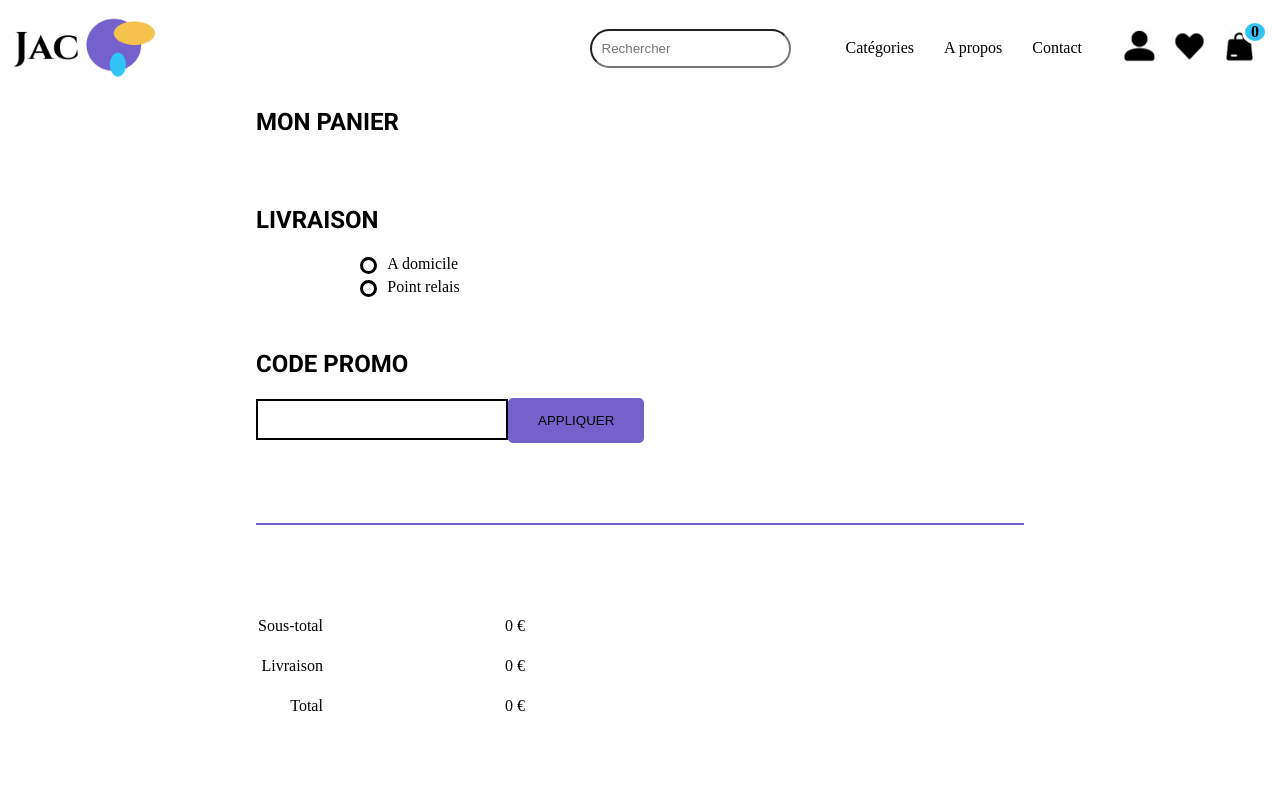
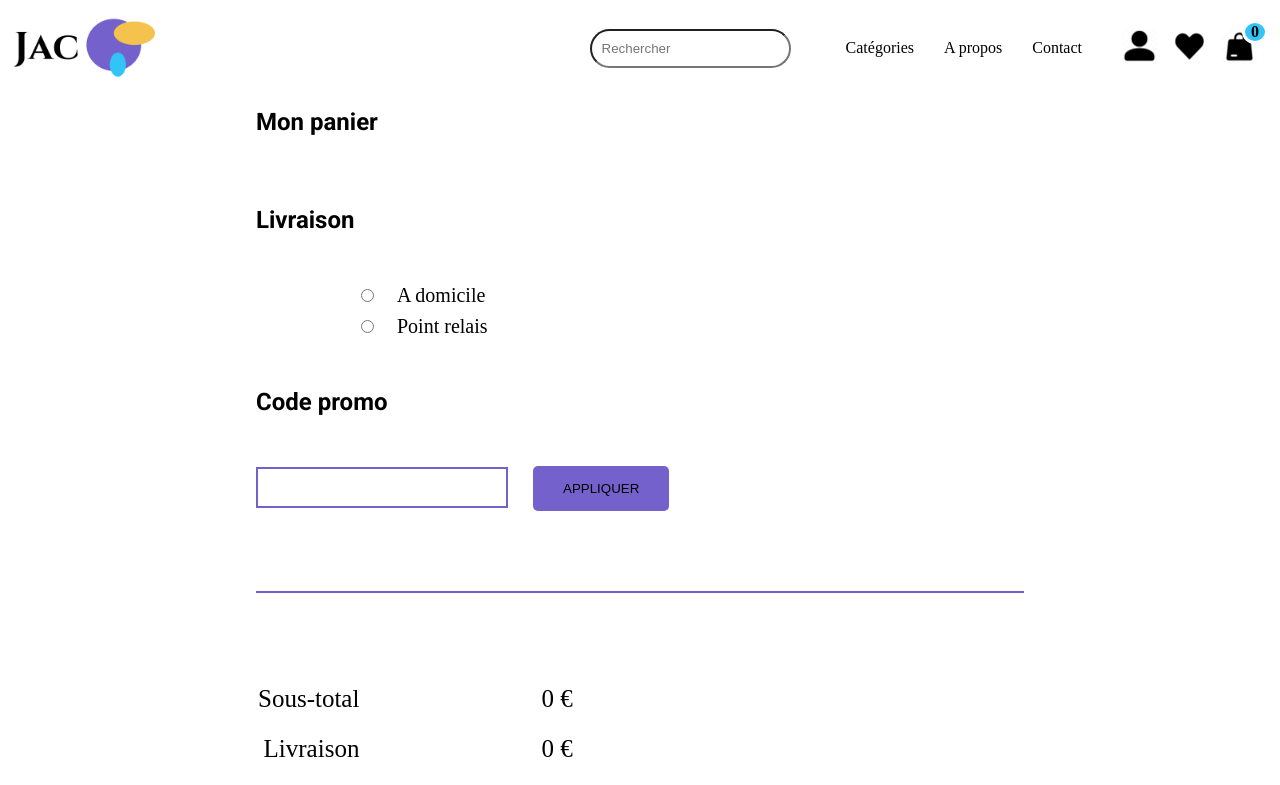
Before and after one commit to AssaNiang/ProjetFinalJAC, an Angular app: page /basket in a window 1280 px wide. Shown: the top 785 px of the page. Built offline with nearby package versions, Linux system fonts and the light colour scheme.

Commit message:
page panier améliorée

```diff
--- a/src/app/components/cart/cart.component.css
+++ b/src/app/components/cart/cart.component.css
@@ -12,42 +12,49 @@ ul li {
     flex-direction: column;
 }
 h2 {
-    margin-bottom: 50px;
+    margin-bottom: 80px;
+    margin-top:80px;
+    text-align: center;
 }
-
+p {
+    margin: 3px;
+}
 /*BLOC PANIER */
 
 
 #panier article {
     width:60vw;
-    justify-content:space-around;
-    align-items:end;
     margin-bottom: 50px;
+    position: relative;
+    border:solid #7461CC 3px;
 }
 
-.description-article{
-    justify-content: end;
-    align-self: end;
+.description {
+    justify-content:space-around;
+    margin: 0 150px 0 25px;
+    text-align: justify;
 }
+
 
 /* partie prix et bouton supprimer */
 .prix{
-    justify-content:end;
-    align-items: center;
+
     margin: 0;
 }
 
 
 .suppression {
-        width: 200px;
-        height: 50px;
-        padding: 15px 30px;
+        width: 150px;
+        height: 30px;
         color: black;
         border-radius: 5px;
         border: none;
         background-color: #7461CC;
         font-size: 14px;
-        margin-right: 20px;
+        position: absolute;
+       bottom: 20px;
+       right: 10px;
+       display:block;
     }
 
 .suppression:hover{
--- a/src/app/components/cart/cart.component.html
+++ b/src/app/components/cart/cart.component.html
@@ -2,17 +2,19 @@
 
     <div id="panier" >
 
-        <h2>MON PANIER</h2>
+
 
         <ul class="flex column">
             <li *ngFor="let basketProduct of basket; let index = index">
-                <article class=" article flex">
+                <article class="article flex">
                     <img src="{{basketProduct.product.image }}" alt="{{ basketProduct.product.title}}" width="150px">
 
                     <!-- Partie nom de l'article - prix et description -->
-                    <div class="description-article flex column">
-                        <h3>{{ basketProduct.product.title}}</h3>
-                        <p>{{ basketProduct.product.price}}€</p>
+                    <div class="description flex column">
+                        <p class="titre">{{ basketProduct.product.title}}</p>
+                        <br>
+                        <small class="titre">{{ basketProduct.product.description }}</small>
+                        <p class="prix-article">{{ basketProduct.product.price}}€</p>
                     </div>
 
 
--- a/src/app/components/counter/counter.component.css
+++ b/src/app/components/counter/counter.component.css
@@ -1,5 +1,8 @@
 .flex {
     display: flex;
+}
+.column{
+    flex-direction: column;
 }
 button{
     border: none;
@@ -8,5 +11,15 @@ button{
     font-size: 25px;
 }
 p{
-    font-size: 20px;
+    font-size: 15px;
 }
+.quantite {
+    display: flex;
+    flex-direction: column;
+    justify-content: start;
+    align-items: center;
+    margin-right: 30px;
+}
+.bouton {
+    margin-top: -20px;
+}
--- a/src/app/components/counter/counter.component.html
+++ b/src/app/components/counter/counter.component.html
@@ -1,9 +1,13 @@
 
-<div class="flex">
-    <button (click)="decrement()">-</button>
-    <p>{{ this.count }}</p>
-    <button (click)="increment()" (click)="addToBasket()">+</button>
+<div class="counter flex column">
+    <div class="quantite">
+        <p>Quantité:</p>
+        <div class="bouton flex">
+            <button (click)="decrement()">-</button>
+            <p>{{ this.count }}</p>
+            <button (click)="increment()" (click)="addToBasket()">+</button>
+        </div>
+        <p>Prix: €</p>
+
+    </div>
 </div>
-
-<p>Quantité: {{ this.count }}</p>
-<p>Prix: €</p>
--- a/src/app/pages/basket/basket.component.css
+++ b/src/app/pages/basket/basket.component.css
@@ -4,29 +4,30 @@ main{
     width: 60vw;
     margin: 0 auto;
 }
+h2{
+    margin-bottom: 50px;
+}
 
 /*  BLOC LIVRAISON */
 
 .modalites{
     margin-left: 100px;
+    margin-top: 50px;
 }
-.modalites #checkbox-livraison {
-    margin-right: 10px;
-    width: 1.3em;
-    height: 1.3em;
-    background-color: white;
-    border-radius: 50%;
+.modalites label{
+    font-size: 20px;
+    margin-left: 20px;
+
+}
+.modalites .domicile, .relais {
     vertical-align: middle;
-    border: 3px solid black;
     appearance: none;
     -webkit-appearance: none;
     outline: none;
-    cursor: pointer;
+    margin-bottom: 8px;
 }
 
-#checkbox-livraison:checked {
-    background-color: #7461CC;
-}
+
 
 
 
@@ -50,7 +51,7 @@ main{
 
 #promo-total form input {
     padding: 8px;
-    border: black solid 2px;
+    border:  #7461CC solid 2px;
     background-color: var(--color-white);
     font-size: 18px;
     color: black;
@@ -66,6 +67,7 @@ main{
     border-radius: 5px;
     border: none;
     background-color: #7461CC;
+    margin-left: 25px;
 }
 
 
@@ -77,6 +79,7 @@ main{
 #montant-panier table tbody tr td {
     padding: 10px 180px 10px 0;
     text-align: right;
+    font-size: 25px;
 }
 
 
@@ -85,6 +88,9 @@ main{
 .commander-shopper {
     flex-direction: column;
     margin-top: 50px;
+}
+.commander-shopper .shop:hover{
+    color: #32C4F6;
 }
 
 /* bouton commander */
--- a/src/app/pages/basket/basket.component.html
+++ b/src/app/pages/basket/basket.component.html
@@ -1,21 +1,21 @@
 <main>
 
-
+    <h2>Mon panier</h2>
 <app-cart></app-cart>
 
 
 
 <div id="livraison flex">
 
-    <h2>LIVRAISON</h2>
+    <h2>Livraison</h2>
 
     <form class="modalites">
         <div class="domicile">
-            <input id="checkbox-livraison" type="checkbox">
+            <input name="livraison" id="domicile" type="radio">
             <label type="text">A domicile</label>
         </div>
         <div class="relais">
-            <input id="checkbox-livraison" type="checkbox">
+            <input name="livraison" id="relais" type="radio">
             <label type="text">Point relais</label>
         </div>
     </form>
@@ -25,7 +25,7 @@
 
 <div id="promo-total">
     <div class="code-promo">
-        <h2>CODE PROMO</h2>
+        <h2>Code promo</h2>
         <form class="flex">
             <input type="text">
             <button type="submit" class="violet">APPLIQUER</button>
@@ -46,8 +46,8 @@
                     <td class="violet">0 €</td>
                 </tr>
                 <tr>
-                    <td>Total</td>
-                    <td class="violet">{{ this.basketService.basketTotalPrice}} €</td>
+                    <td><b>Total</b></td>
+                    <td class="violet"><b>{{ this.basketService.basketTotalPrice}} €</b></td>
                 </tr>
             </tbody>
         </table>
@@ -57,7 +57,7 @@
         <a routerLink="/payment">
             <button class="bouton-commander violet">COMMANDER</button>
         </a>
-        <a routerLink="/category-products">Continuez à shopper</a>
+        <a class="shop" routerLink="/category-products">Continuez à shopper</a>
     </div>
 
 </div>
```
